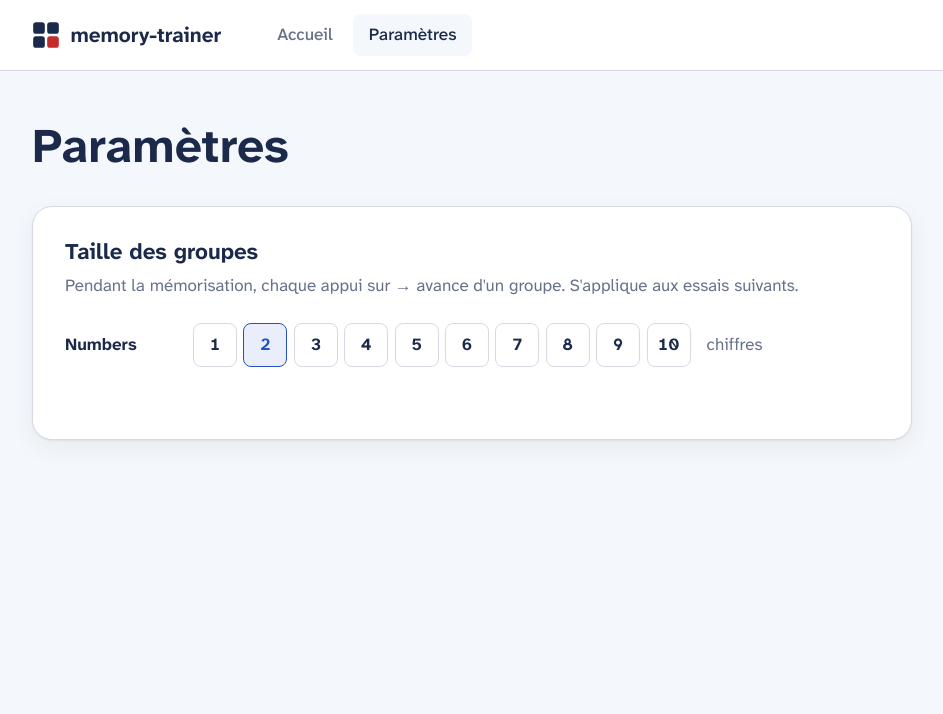
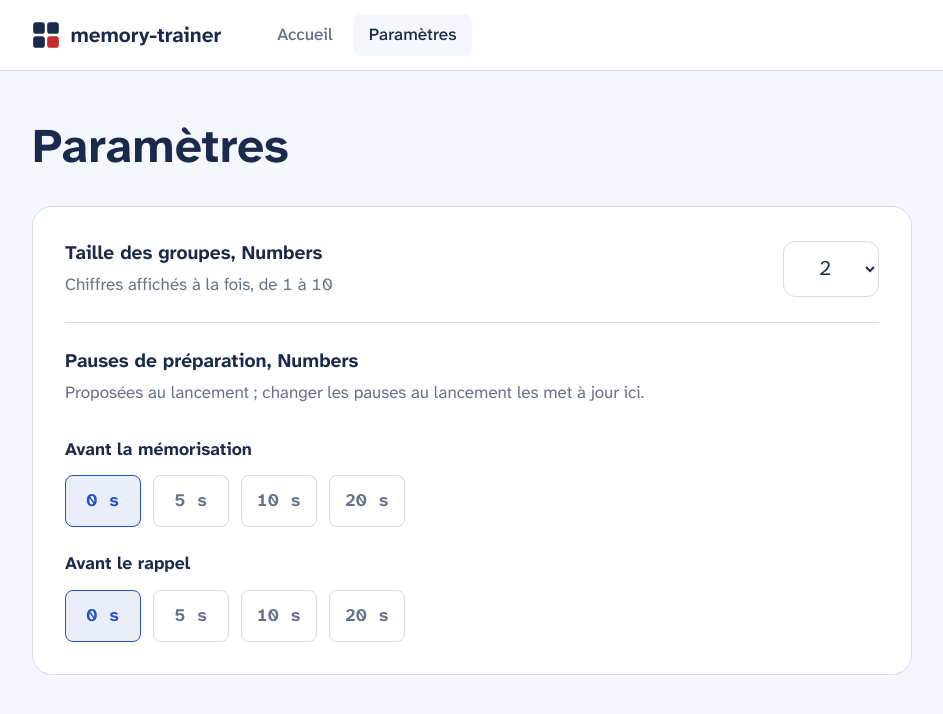
Before and after one commit to gabrielluthun/memory-trainer, a SvelteKit app: page /settings in a window 1280 px wide. Shown: the top 714 px of the page, without its empty margins (8-951 px from the left). Built offline with nearby package versions, Linux system fonts and the light colour scheme.

Commit message:
feat(ui): set preparation pauses and group size from a list in settings

```diff
--- a/src/routes/settings/+page.svelte
+++ b/src/routes/settings/+page.svelte
@@ -1,15 +1,20 @@
 <script lang="ts">
 	import { getApp } from '#lib/app-container.ts';
 	import AppHeader from '#lib/presentation/components/app-header.svelte';
+	import PausePicker from '#lib/presentation/components/pause-picker.svelte';
 
 	const app = getApp();
 	const sizes = [1, 2, 3, 4, 5, 6, 7, 8, 9, 10];
 	let saved = $state(false);
 
+	const groupSize = $derived(app.settings.current.groupSizeFor('numbers'));
+	const pauses = $derived(app.settings.current.pausesFor('numbers'));
+
 	// Interface language comes with US19; synchronisation between devices with US21.
-	async function choose(size: number) {
+	async function save(change: () => Promise<void>) {
+		saved = false;
 		await app.ready;
-		await app.settings.setGroupSize('numbers', size);
+		await change();
 		saved = true;
 	}
 </script>
@@ -23,31 +28,52 @@
 <main class="settings">
 	<h1>Paramètres</h1>
 
-	<section class="card" aria-labelledby="groups-title">
-		<h2 id="groups-title">Taille des groupes</h2>
-		<p class="hint">
-			Pendant la mémorisation, chaque appui sur → avance d'un groupe. S'applique aux essais
-			suivants.
-		</p>
+	<section class="card" aria-label="Numbers">
 		<div class="row">
-			<span id="numbers-label" class="discipline">Numbers</span>
-			<div class="sizes" role="radiogroup" aria-labelledby="numbers-label">
+			<div>
+				<label for="group-size" class="title">Taille des groupes, Numbers</label>
+				<p class="hint">Chiffres affichés à la fois, de 1 à 10</p>
+			</div>
+			<select
+				id="group-size"
+				value={groupSize}
+				onchange={(event) => {
+					// Read now: the browser clears currentTarget once the event is over.
+					const size = Number(event.currentTarget.value);
+					void save(() => app.settings.setGroupSize('numbers', size));
+				}}
+			>
 				{#each sizes as size (size)}
-					<button
-						type="button"
-						role="radio"
-						aria-checked={app.settings.current.groupSizeFor('numbers') === size}
-						class:selected={app.settings.current.groupSizeFor('numbers') === size}
-						onclick={() => choose(size)}
-					>
-						{size}
-					</button>
+					<option value={size}>{size}</option>
 				{/each}
+			</select>
+		</div>
+
+		<div class="row pauses">
+			<div>
+				<span class="title">Pauses de préparation, Numbers</span>
+				<p class="hint">
+					Proposées au lancement ; changer les pauses au lancement les met à jour ici.
+				</p>
 			</div>
-			<span class="unit">chiffres</span>
+			<div class="pickers">
+				<PausePicker
+					label="Avant la mémorisation"
+					valueMs={pauses.beforeMemorizationMs}
+					onchange={(ms: number) =>
+						save(() => app.settings.setPauses('numbers', { ...pauses, beforeMemorizationMs: ms }))}
+				/>
+				<PausePicker
+					label="Avant le rappel"
+					valueMs={pauses.beforeRecallMs}
+					onchange={(ms: number) =>
+						save(() => app.settings.setPauses('numbers', { ...pauses, beforeRecallMs: ms }))}
+				/>
+			</div>
 		</div>
-		<p class="status" role="status">{saved ? 'Enregistré sur cet appareil.' : ''}</p>
 	</section>
+
+	<p class="status" role="status">{saved ? 'Enregistré sur cet appareil.' : ''}</p>
 </main>
 
 <style>
@@ -60,51 +86,50 @@
 		margin-bottom: 2rem;
 	}
 	.card {
-		padding: 2rem;
+		padding: 0.5rem 2rem;
 		background: var(--sheet);
 		border: 1px solid var(--line);
 		border-radius: 1.25rem;
-		box-shadow: var(--shadow);
-	}
-	h2 {
-		font-size: 1.4rem;
-	}
-	.hint {
-		margin: 0.5rem 0 1.5rem;
-		color: var(--ink-muted);
 	}
 	.row {
 		display: flex;
-		flex-wrap: wrap;
+		justify-content: space-between;
 		align-items: center;
-		gap: 1rem;
+		gap: 2rem;
+		padding: 1.5rem 0;
 	}
-	.discipline {
-		min-width: 7rem;
+	.row + .row {
+		border-top: 1px solid var(--line);
+	}
+	.pauses {
+		flex-direction: column;
+		align-items: stretch;
+	}
+	.pickers {
+		display: grid;
+		gap: 1.5rem;
+	}
+	.title {
+		display: block;
 		font-weight: 700;
+		font-size: 1.2rem;
 	}
-	.sizes {
-		display: flex;
-		flex-wrap: wrap;
-		gap: 0.4rem;
+	.hint {
+		margin: 0.25rem 0 0;
+		color: var(--ink-muted);
 	}
-	.sizes button {
-		min-width: 2.75rem;
-		min-height: 2.75rem;
+	select {
+		min-width: 6rem;
+		min-height: 3.5rem;
+		padding: 0 1rem;
 		border: 1.5px solid var(--line);
-		border-radius: var(--radius-small);
+		border-radius: var(--radius);
 		background: var(--sheet);
+		color: var(--ink);
+		font: inherit;
 		font-family: var(--font-digits);
-		font-weight: 700;
-		cursor: pointer;
-	}
-	.sizes button.selected {
-		border-color: var(--pen);
-		background: var(--pen-wash);
-		color: var(--pen);
-	}
-	.unit {
-		color: var(--ink-muted);
+		font-size: 1.3rem;
+		text-align: center;
 	}
 	.status {
 		min-height: 1.5rem;
@@ -118,5 +143,8 @@
 		h1 {
 			font-size: 2.25rem;
 		}
+		.card {
+			padding: 0.5rem 1.25rem;
+		}
 	}
 </style>
```
